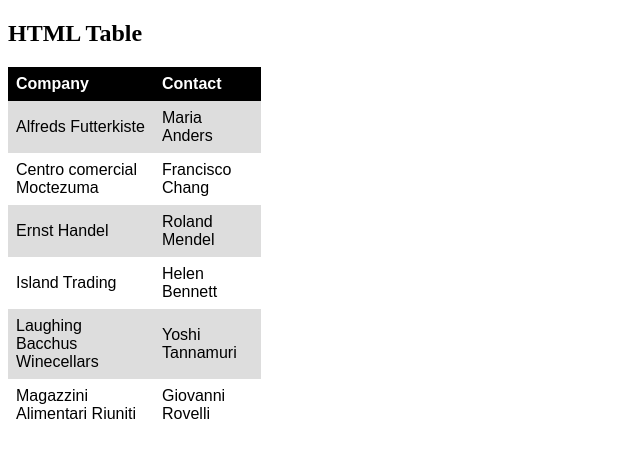
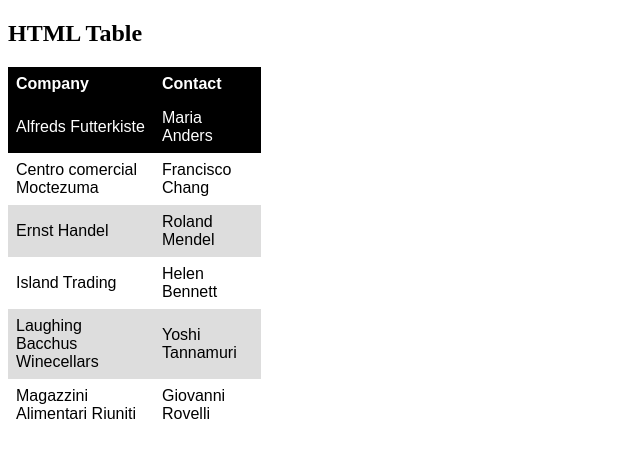
Before and after one commit to kyoyun642/kyoyun642.github.io, a plain HTML site: page homework2.html in a window 1280 px wide. Shown: the whole page, without its empty margins (0-640 px from the left). Drawn offline with Linux system fonts and the light colour scheme.

Commit message:
Update homework2.html

```diff
--- a/homework2.html
+++ b/homework2.html
@@ -29,8 +29,8 @@ tr:nth-child(even) {
     <th style="color: white; background-color: black;">Contact</th>
   </tr>
   <tr>
-    <td>Alfreds Futterkiste</td>
-    <td>Maria Anders</td>
+    <td style="color: white; background-color: black;">Alfreds Futterkiste</td>
+    <td style="color: white; background-color: black;">Maria Anders</td>
   </tr>
   <tr>
     <td>Centro comercial Moctezuma</td>
```
